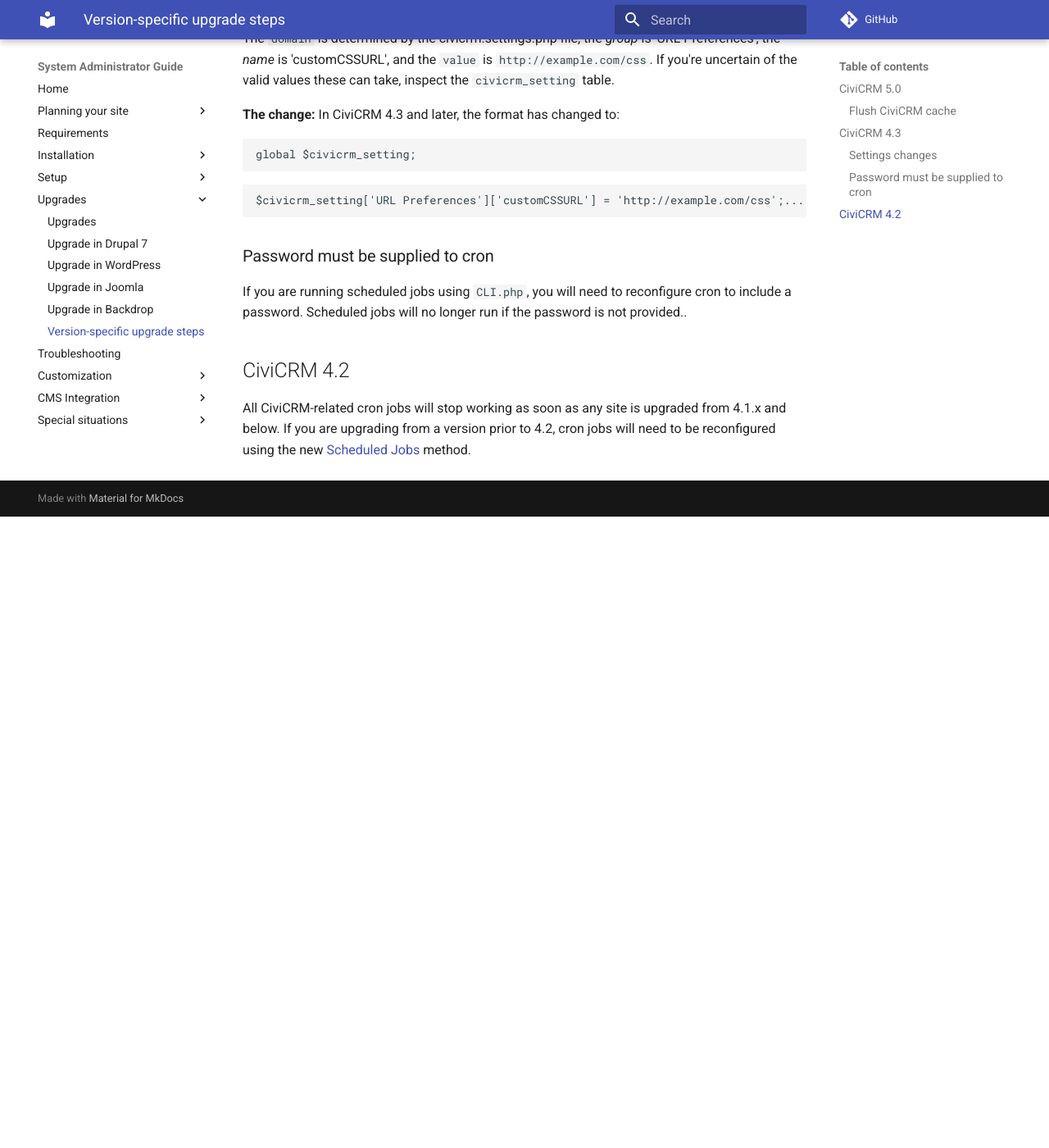
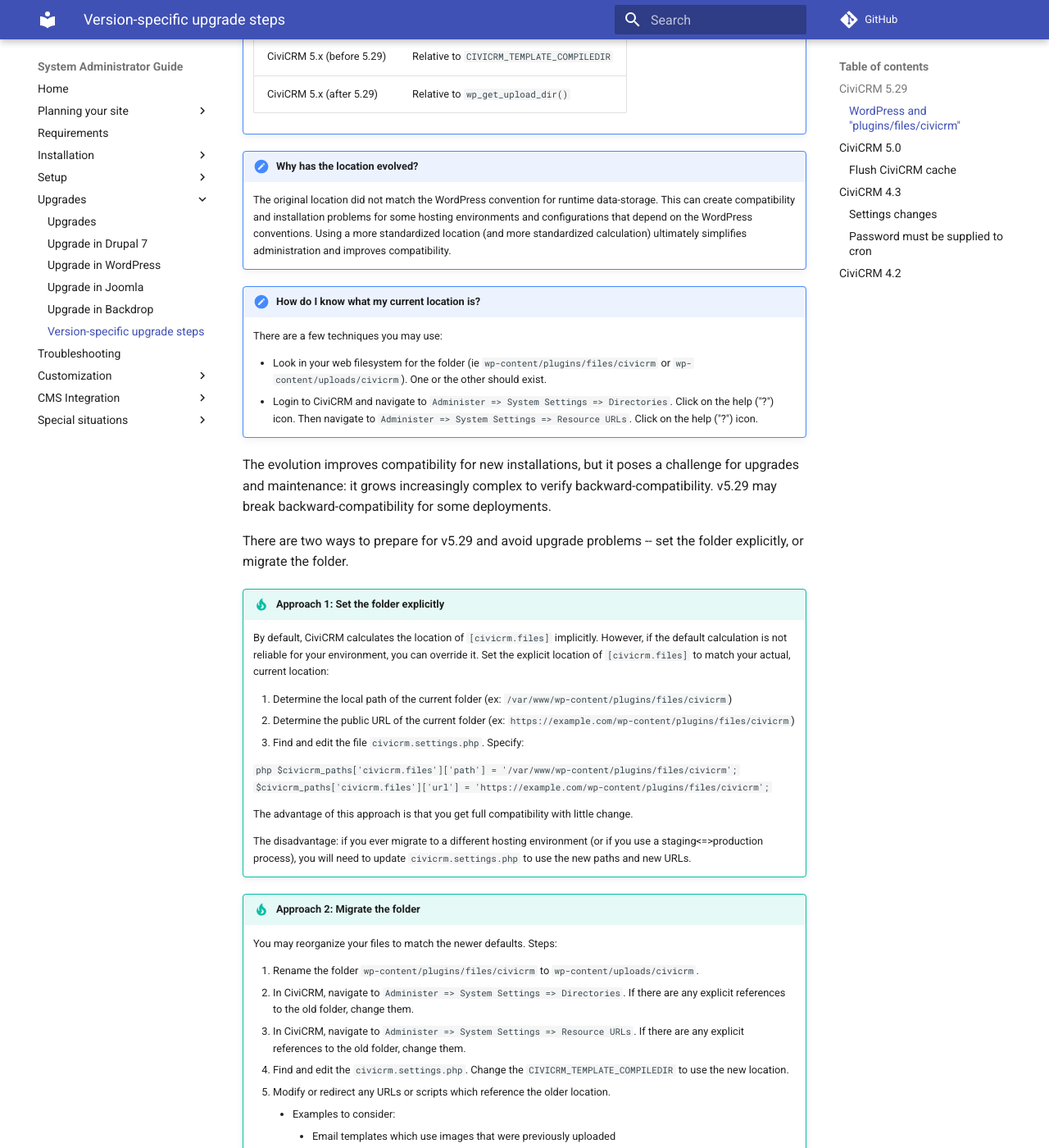
Before and after one commit to civicrm/civicrm-sysadmin-guide, an MkDocs documentation site: the page built from docs/upgrade/version-specific.md, in a window 1280 px wide and 1400 px high, scrolled down 949 px. Shown: the whole window at 82% size. Built offline with MkDocs 1.6.1 and Material for MkDocs 9.7.7, drawn with Linux system fonts in a browser that asks for light colours; comment, search, counter and statistics services are not loaded; before the commit the page ends 1579 px from its top, so only the background shows below that; some of the changed text lies outside the part shown.

Commit message:
dev/wordpress#66 - Document transition for `wp-content/plugins/files/civicrm`
Discussion of the impetus: https://lab.civicrm.org/dev/wordpress/-/issues/66

Note: The text here refers to changes in 5.29.  The impetus, however, is
that the changes were first released in 5.27.  The expectation is that is to
revert from 5.27 and then release modified form in 5.29.  However, we should
have the docs ready hyperlinking in various comms.

````diff
--- a/docs/upgrade/version-specific.md
+++ b/docs/upgrade/version-specific.md
@@ -5,6 +5,103 @@ In general the steps to upgrade CiviCRM are identical no matter which version yo
 Here you will find special steps needed when your upgrade crosses certain CiviCRM versions.
 
 For example, if you are upgrading from CiviCRM 4.1 to CiviCRM 4.3, then you should check this page for *both* "CiviCRM 4.2" and "CiviCRM 4.3" since your upgrade "crosses" both of those versions.
+
+## CiviCRM 5.29
+
+### WordPress and "plugins/files/civicrm"
+
+The CiviCRM "files" folder (a.k.a.  `[civicrm.files]`) stores runtime data, such as uploaded images, log files, and
+certain caches.  The folder is created automatically during installation.  However, the default location of this folder
+has evolved.  Deployments which originated on CiviCRM-WordPress circa 4.x should perform a manual update to handle this
+evolution.
+
+!!! note "How has the folder changed?"
+
+    The location of `[civicrm.files]` on WordPress has evolved in the *de facto* typical location:
+
+    | Version | Typical location |
+    | -- | -- |
+    | CiviCRM 4.x | `wp-content/plugins/files/civicrm` |
+    | CiviCRM 5.x | `wp-content/uploads/civicrm` |
+
+    Additionally, there is an evolution in *how* the location is typically calculated:
+
+    | Version | How the location is typically calculated |
+    | -- | -- |
+    | CiviCRM 4.x | Relative to `CIVICRM_TEMPLATE_COMPILEDIR` |
+    | CiviCRM 5.x (before 5.29) | Relative to `CIVICRM_TEMPLATE_COMPILEDIR` |
+    | CiviCRM 5.x (after 5.29) | Relative to `wp_get_upload_dir()` |
+
+!!! note "Why has the location evolved?"
+
+    The original location did not match the WordPress convention for runtime data-storage.  This can create
+    compatibility and installation problems for some hosting environments and configurations that depend on the
+    WordPress conventions.  Using a more standardized location (and more standardized calculation) ultimately
+    simplifies administration and improves compatibility.
+
+!!! note "How do I know what my current location is?"
+
+    There are a few techniques you may use:
+
+    * Look in your web filesystem for the folder (ie `wp-content/plugins/files/civicrm` or `wp-content/uploads/civicrm`).
+      One or the other should exist.
+    * Login to CiviCRM and navigate to `Administer => System Settings => Directories`. Click on the help ("?") icon.
+      Then navigate to `Administer => System Settings => Resource URLs`. Click on the help ("?") icon.
+
+The evolution improves compatibility for new installations, but it poses a challenge for upgrades and maintenance: it
+grows increasingly complex to verify backward-compatibility.  v5.29 may break backward-compatibility for some
+deployments.
+
+There are two ways to prepare for v5.29 and avoid upgrade problems -- set the folder explicitly, or migrate the folder.
+
+!!! tip "Approach 1: Set the folder explicitly"
+
+    By default, CiviCRM calculates the location of `[civicrm.files]` implicitly.  However, if the default calculation
+    is not reliable for your environment, you can override it.  Set the explicit location of `[civicrm.files]` to match
+    your actual, current location:
+
+    1. Determine the local path of the current folder (ex: `/var/www/wp-content/plugins/files/civicrm`)
+    2. Determine the public URL of the current folder (ex: `https://example.com/wp-content/plugins/files/civicrm`)
+    3. Find and edit the file `civicrm.settings.php`. Specify:
+
+       ```php
+       $civicrm_paths['civicrm.files']['path'] = '/var/www/wp-content/plugins/files/civicrm';
+       $civicrm_paths['civicrm.files']['url'] = 'https://example.com/wp-content/plugins/files/civicrm';
+       ```
+
+    The advantage of this approach is that you get full compatibility with little change.
+
+    The disadvantage: if you ever migrate to a different hosting environment (or if you use a staging<=>production
+    process), you will need to update `civicrm.settings.php` to use the new paths and new URLs.
+
+!!! tip "Approach 2: Migrate the folder"
+
+    You may reorganize your files to match the newer defaults. Steps:
+
+    1. Rename the folder `wp-content/plugins/files/civicrm` to `wp-content/uploads/civicrm`.
+    2. In CiviCRM, navigate to `Administer => System Settings => Directories`. If there are any explicit
+       references to the old folder, change them.
+    3. In CiviCRM, navigate to `Administer => System Settings => Resource URLs`. If there are any explicit
+       references to the old folder, change them.
+    4. Find and edit the `civicrm.settings.php`. Change the `CIVICRM_TEMPLATE_COMPILEDIR` to use the new location.
+    5. Modify or redirect any URLs or scripts which reference the older location.
+           * Examples to consider:
+               * Email templates which use images that were previously uploaded
+               * Contact records with photo attachments
+               * External links to assets in downloaded extensions
+               * Backup tools and logging tools which collect information from this folder
+           * Possible techniques:
+               * Directly change the references
+               * Create a symlink between the old/new locations
+               * Configure the HTTP server
+
+    The advantage of this is that your configuration will be more "portable" - e.g. you can more easily migrate
+    data between staging and production systems.
+
+    The disadvantage: finding and correcting old URLs is an open-ended, subjective task. The difficulty of this
+    task depends on both how the system is used (*e.g. Have users uploaded any images?*) and how the system
+    is hosted (*e.g. Does it run on Linux or Windows? Apache or nginx? etc*)
+
 
 ## CiviCRM 5.0
 
````
